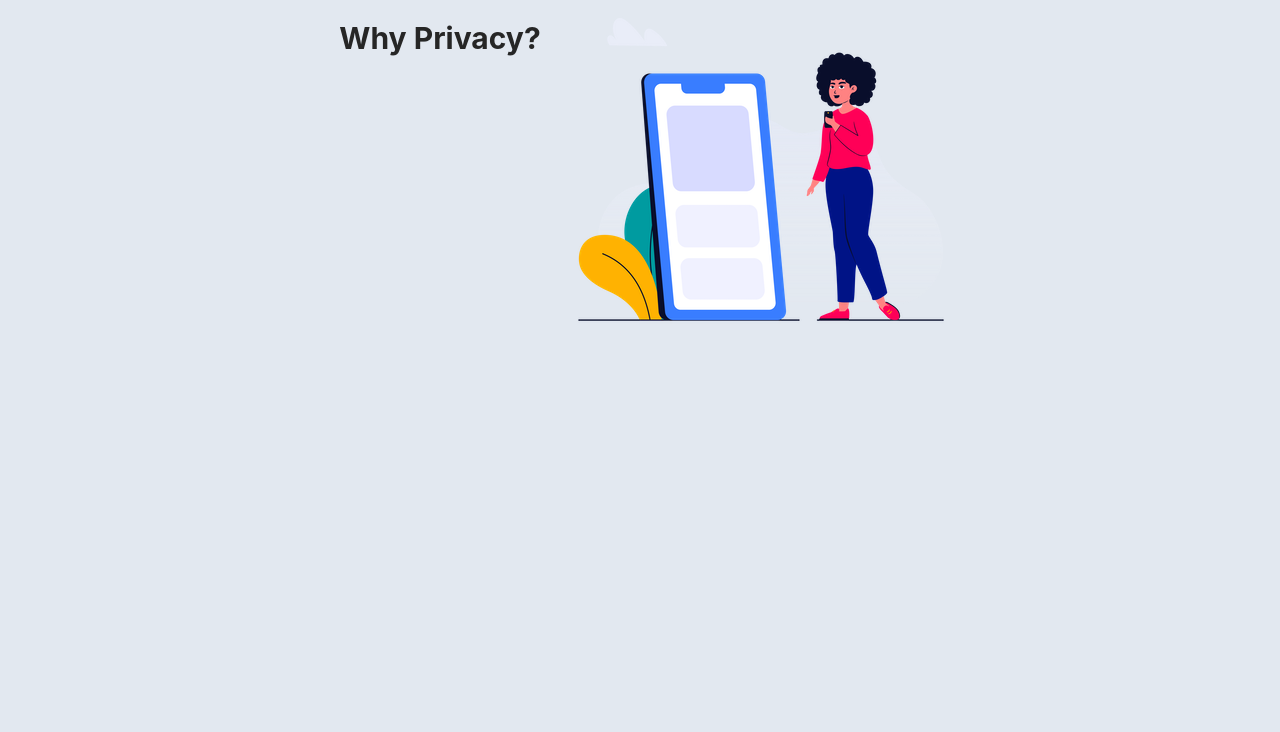
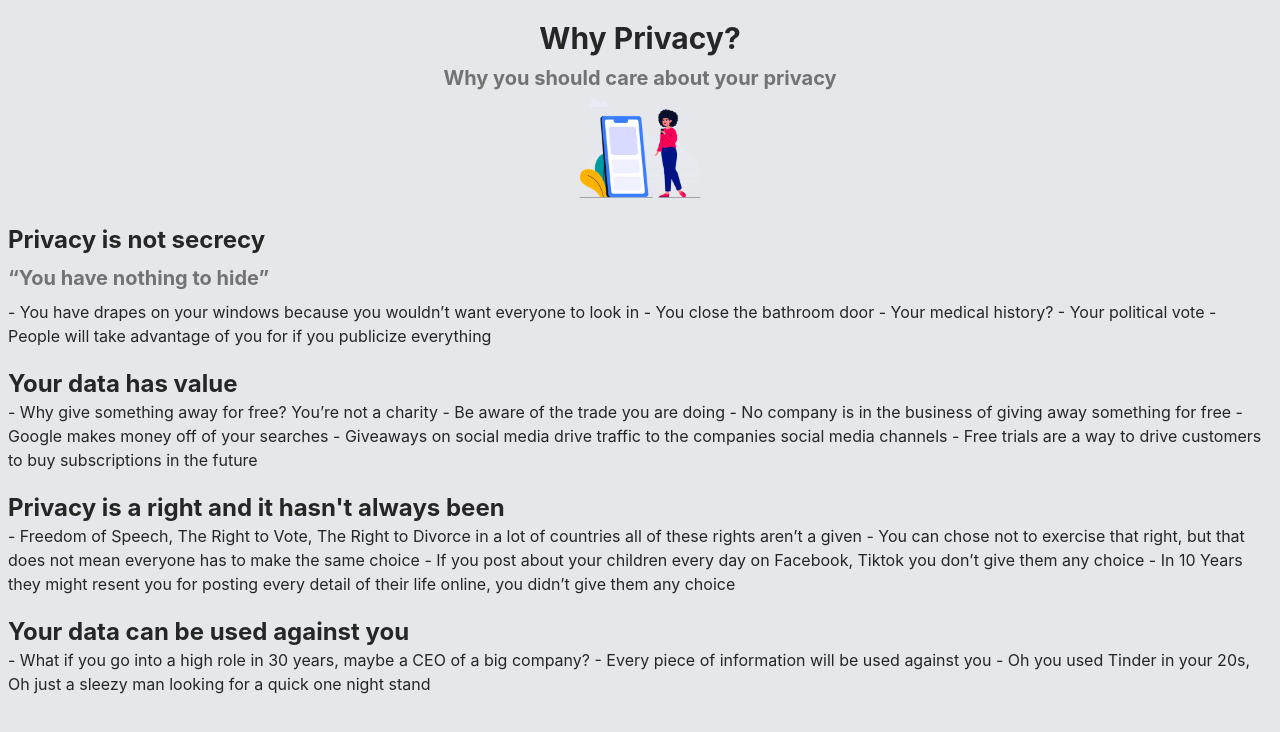
Before and after one commit to gempir/whyprivacy, a Next.js app: page / in a window 1280 px wide. Shown: the top 732 px of the page. Built offline with nearby package versions, Linux system fonts and the light colour scheme.

Commit message:
add a basic outline for the content

```diff
--- a/pages/index.tsx
+++ b/pages/index.tsx
@@ -12,11 +12,62 @@ const Home: NextPage = () => {
                 <link rel="icon" href="/favicon.ico" />
             </Head>
 
-            <main className="flex align-center justify-center">
-                <h1 className={"text-3xl font-bold m-5"}>
-                    Why Privacy?
-                </h1>
-                <Image src={GiantPhone} alt="Giant Phone" className={"w-1/2"} />
+            <main className="flex align-center justify-center flex-col px-2">
+                <div className="text-center">
+                    <h1 className={"text-3xl font-bold mt-5"}>
+                        Why Privacy?
+                    </h1>
+                    <h3 id="hide" className={"text-xl font-bold mt-2 text-neutral-500"}>
+                        Why you should care about your privacy
+                    </h3>
+                    <div className="h-28 block relative">
+                        <Image src={GiantPhone} alt="Giant Phone" layout='fill' objectFit='contain' />
+                    </div>
+                </div>
+                <h2 id="secrecy" className={"text-2xl font-bold mt-5"}>
+                    Privacy is not secrecy
+                </h2>
+                <h3 id="hide" className={"text-xl font-bold my-2 text-neutral-500"}>
+                    “You have nothing to hide”
+                </h3>
+                <p>
+                    - You have drapes on your windows because you wouldn’t want everyone to look in
+                    - You close the bathroom door
+                    - Your medical history?
+                    - Your political vote
+                    - People will take advantage of you for if you publicize everything
+                </p>
+
+                <h2 id="value" className={"text-2xl font-bold mt-5"}>
+                    Your data has value
+                </h2>
+                <p>
+                    - Why give something away for free? You’re not a charity
+                    - Be aware of the trade you are doing
+                    - No company is in the business of giving away something for free
+                    - Google makes money off of your searches
+                    - Giveaways on social media drive traffic to the companies social media channels
+                    - Free trials are a way to drive customers to buy subscriptions in the future
+                </p>
+
+                <h2 id="right" className={"text-2xl font-bold mt-5"}>
+                    Privacy is a right and it hasn&apos;t always been
+                </h2>
+                <p>
+                    - Freedom of Speech, The Right to Vote, The Right to Divorce in a lot of countries all of these rights aren’t a given
+                    - You can chose not to exercise that right, but that does not mean everyone has to make the same choice
+                    - If you post about your children every day on Facebook, Tiktok you don’t give them any choice
+                    - In 10 Years they might resent you for posting every detail of their life online, you didn’t give them any choice
+                </p>
+
+                <h2 id="against" className={"text-2xl font-bold mt-5"}>
+                    Your data can be used against you
+                </h2>
+                <p>
+                    - What if you go into a high role in 30 years, maybe a CEO of a big company?
+                    - Every piece of information will be used against you
+                    - Oh you used Tinder in your 20s, Oh just a sleezy man looking for a quick one night stand
+                </p>
 
             </main>
 
--- a/styles/globals.css
+++ b/styles/globals.css
@@ -7,7 +7,7 @@ body {
     padding: 0;
     margin: 0;
     color: theme('colors.neutral.800');
-    background: theme('colors.slate.200');
+    background: theme('colors.gray.200');
     font-family: -apple-system, BlinkMacSystemFont, Segoe UI, Roboto, Oxygen, Ubuntu, Cantarell, Fira Sans, Droid Sans, Helvetica Neue, sans-serif;
 }
 
```
